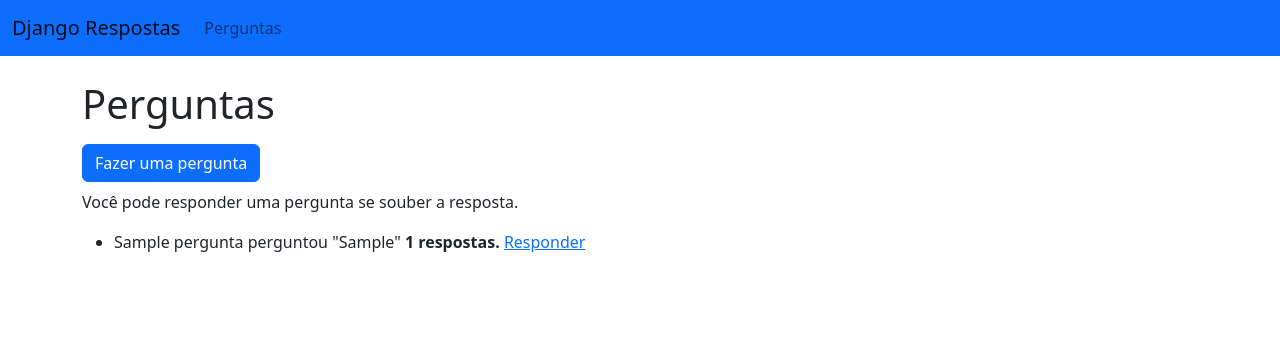
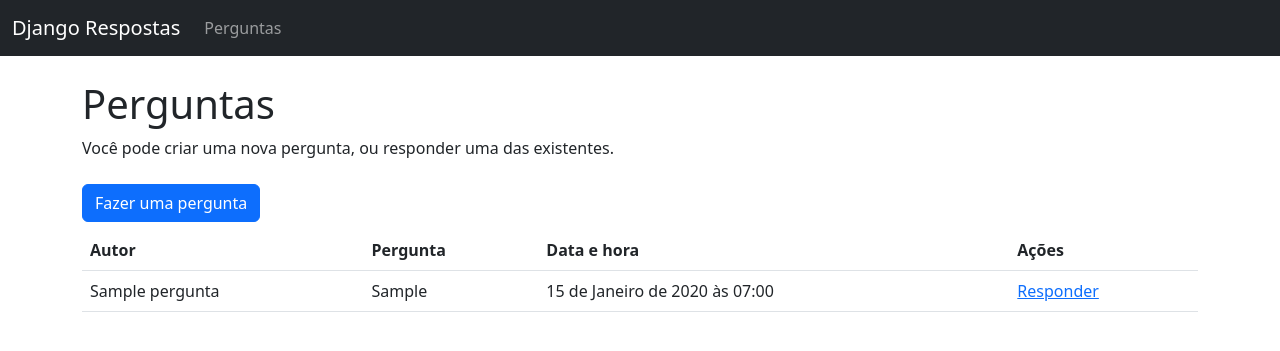
Before and after one commit to obrunodev/django-jspdf, a Django app: page / in a window 1280 px wide. Shown: the top 351 px of the page. Run offline with Django 4.2, Linux system fonts and the light colour scheme; tables that the repository leaves empty hold one stand-in row (values such as "Sample post").

Commit message:
feat: Diversas melhorias de design

```diff
--- a/perguntas/forms.py
+++ b/perguntas/forms.py
@@ -11,7 +11,8 @@ class PerguntaForm(forms.ModelForm):
 
     def __init__(self, *args, **kwargs):
         super().__init__(*args, **kwargs)
-        self.fields['nome'].widget.attrs.update({'class': 'form-control'})
+        self.fields['nome'].widget.attrs.update({'class': 'form-control',
+                                                 'placeholder': 'Digite seu nome'})
         self.fields['pergunta'].widget.attrs.update({'class': 'form-control'})
 
 
@@ -23,5 +24,6 @@ class RespostaForm(forms.ModelForm):
 
     def __init__(self, *args, **kwargs):
         super().__init__(*args, **kwargs)
-        self.fields['nome'].widget.attrs.update({'class': 'form-control'})
+        self.fields['nome'].widget.attrs.update({'class': 'form-control',
+                                                 'placeholder': 'Digite seu nome'})
         self.fields['resposta'].widget.attrs.update({'class': 'form-control'})
--- a/perguntas/templates/base.html
+++ b/perguntas/templates/base.html
@@ -8,7 +8,7 @@
     <link rel="stylesheet" href="https://cdn.jsdelivr.net/npm/bootstrap@5.2.2/dist/css/bootstrap.min.css">
 </head>
 <body>
-    <nav class="navbar navbar-expand-lg bg-primary text-primary mb-4">
+    <nav class="navbar navbar-expand-lg navbar-dark bg-dark mb-4">
         <div class="container-fluid">
             <a class="navbar-brand" href="#">Django Respostas</a>
             <button class="navbar-toggler" type="button" data-bs-toggle="collapse" data-bs-target="#navbarSupportedContent" aria-controls="navbarSupportedContent" aria-expanded="false" aria-label="Toggle navigation">
--- a/perguntas/templates/perguntas/list.html
+++ b/perguntas/templates/perguntas/list.html
@@ -6,13 +6,30 @@
 
     <div class="container">
         <h1>Perguntas</h1>
+        <p>Você pode criar uma nova pergunta, ou responder uma das existentes.</p>
         <a href="{% url 'perguntas:create' %}" class="btn btn-primary my-2">Fazer uma pergunta</a>
-        <p>Você pode responder uma pergunta se souber a resposta.</p>
-        <ul>
-            {% for pergunta in perguntas %}
-                <li>{{ pergunta }} <strong>{{ pergunta.respostas.count }} respostas.</strong> <a href="{% url 'perguntas:responder' pergunta.id %}">Responder</a></li>
-            {% endfor %}
-        </ul>
+        <table class="table">
+            <thead>
+                <tr>
+                    <th>Autor</th>
+                    <th>Pergunta</th>
+                    <th>Data e hora</th>
+                    <th>Ações</th>
+                </tr>
+            </thead>
+            <tbody>
+                {% for pergunta in perguntas %}
+                    <tr>
+                        <td>{{ pergunta.nome }}</td>
+                        <td>{{ pergunta.pergunta|truncatechars_html:"60" }}</td>
+                        <td>{{ pergunta.criado_em }}</td>
+                        <td>
+                            <a href="{% url 'perguntas:responder' pergunta.id %}">Responder</a>
+                        </td>
+                    </tr>
+                {% endfor %}
+            </tbody>
+        </table>
     </div>
 
 {% endblock content %}
--- a/perguntas/templates/perguntas/responder.html
+++ b/perguntas/templates/perguntas/responder.html
@@ -14,10 +14,10 @@
                 <div class="card my-2">
                     <div class="card-body pt-2 pb-0">
                         <div class="d-flex justify-content-between">
-                            <h5>{{ resposta.nome }}</h5>
+                            <h5 class="mb-0">{{ resposta.nome }}</h5>
                             <p>{{ resposta.criado_em }}</p>
                         </div>
-                        <p>{{ resposta }}</p>
+                        <p>{{ resposta|linebreaks }}</p>
                     </div>
                 </div>
             {% empty %}
--- a/perguntas/views.py
+++ b/perguntas/views.py
@@ -6,7 +6,7 @@ from perguntas.models import Pergunta
 def perguntas_list(request):
     """Lista as perguntas da plataforma."""
     if request.method == 'GET':
-        perguntas = Pergunta.objects.all()
+        perguntas = Pergunta.objects.order_by('-id')
         context = {'perguntas': perguntas}
         return render(request, 'perguntas/list.html', context)
 
```
Also changed, not shown: perguntas/templates/perguntas/create.html (+21 -6 lines).
